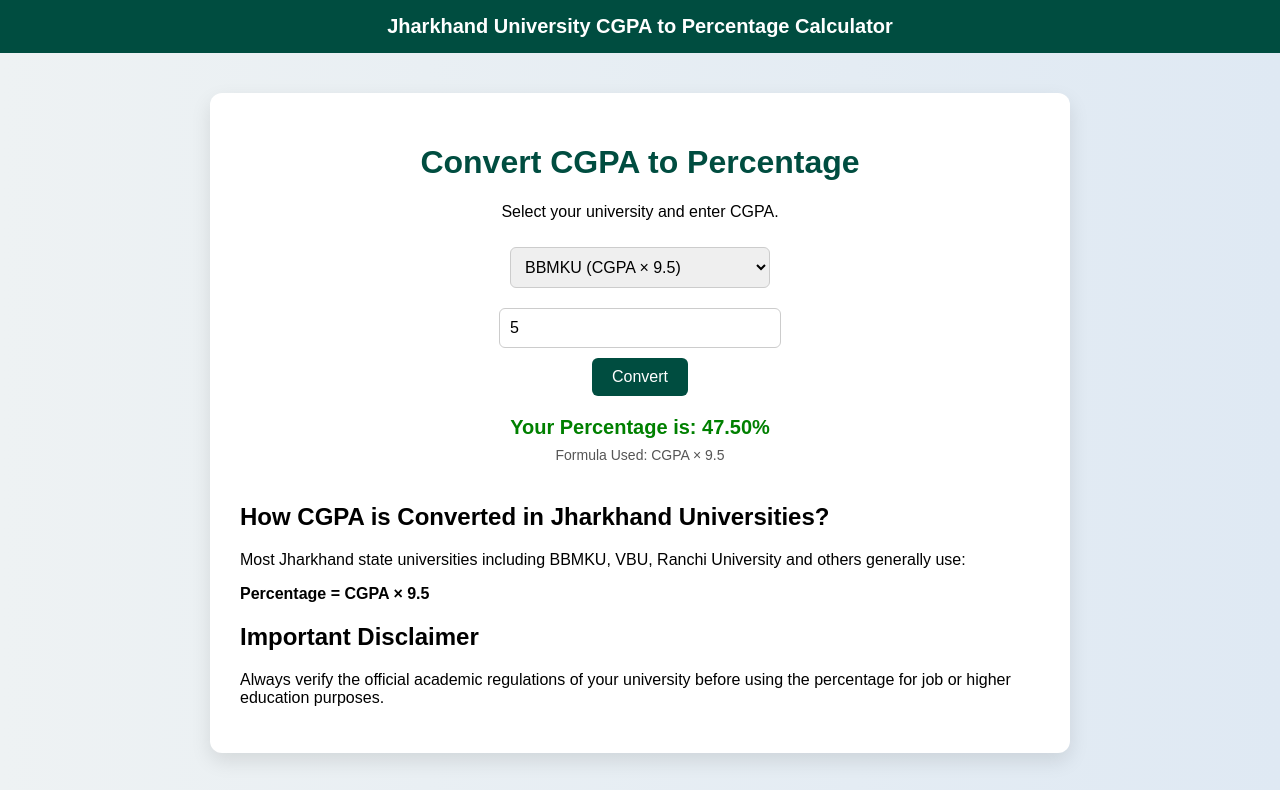
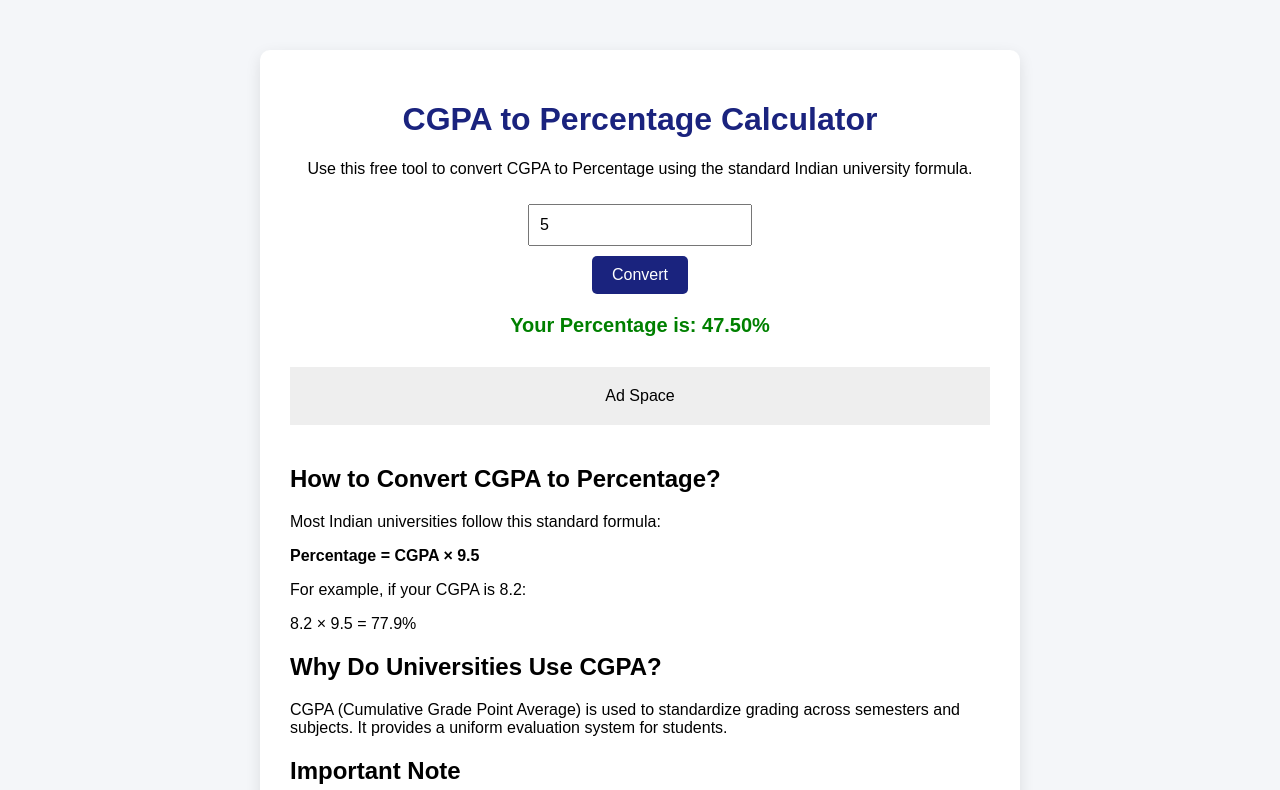
Before and after one commit to piudasgupta42/ALL-UNIVERSITY-CGPA-TO-PERCENTAGE-AND-VICE-VERSA-CONVERTER, a plain HTML site: page index.html in a window 1280 px wide. Both pictures are taken after typing "5" into the empty fields and a click on the button "Convert". Shown: the top 790 px of the page. Drawn offline with Linux system fonts and the light colour scheme.

Commit message:
Update index.html

```diff
--- a/index.html
+++ b/index.html
@@ -3,62 +3,50 @@
 <head>
 <meta charset="UTF-8">
 <meta name="viewport" content="width=device-width, initial-scale=1.0">
-<title>Jharkhand University CGPA to Percentage Calculator (BBMKU, VBU, RU, KU)</title>
-<meta name="description" content="Convert CGPA to Percentage for Jharkhand Universities like BBMKU, VBU, Ranchi University, Kolhan University and more. Free online calculator.">
-<meta name="robots" content="index, follow">
+<title>CGPA to Percentage Calculator (India) 2026</title>
+<meta name="description" content="Convert CGPA to Percentage easily using Indian university formula. Free online CGPA to Percentage calculator for students.">
 
 <style>
 body {
   font-family: Arial, sans-serif;
-  background: linear-gradient(to right, #eef2f3, #dfe9f3);
+  background: #f4f6f9;
   margin: 0;
   padding: 0;
-}
-
-header {
-  background: #004d40;
-  color: white;
-  padding: 15px;
   text-align: center;
-  font-size: 20px;
-  font-weight: bold;
 }
 
 .container {
-  max-width: 800px;
-  margin: 40px auto;
+  max-width: 700px;
+  margin: 50px auto;
   background: white;
   padding: 30px;
-  border-radius: 12px;
-  box-shadow: 0 8px 20px rgba(0,0,0,0.1);
-  text-align: center;
+  border-radius: 10px;
+  box-shadow: 0 5px 15px rgba(0,0,0,0.1);
 }
 
 h1 {
-  color: #004d40;
+  color: #1a237e;
 }
 
-select, input {
+input {
   padding: 10px;
-  width: 260px;
+  width: 200px;
   font-size: 16px;
   margin: 10px;
-  border-radius: 6px;
-  border: 1px solid #ccc;
 }
 
 button {
   padding: 10px 20px;
   font-size: 16px;
-  background: #004d40;
+  background: #1a237e;
   color: white;
   border: none;
-  border-radius: 6px;
+  border-radius: 5px;
   cursor: pointer;
 }
 
 button:hover {
-  background: #00695c;
+  background: #303f9f;
 }
 
 .result {
@@ -68,126 +56,75 @@ button:hover {
   color: green;
 }
 
-.formula {
-  margin-top: 8px;
-  font-size: 14px;
-  color: #555;
-}
-
-.custom-box {
-  display: none;
-}
-
 .content {
   text-align: left;
   margin-top: 40px;
 }
 
-footer {
+.ad-space {
+  margin: 30px 0;
+  padding: 20px;
+  background: #eee;
   text-align: center;
-  padding: 15px;
-  background: #004d40;
-  color: white;
-  margin-top: 40px;
-  font-size: 14px;
 }
 </style>
 </head>
-
 <body>
-
-<header>
-Jharkhand University CGPA to Percentage Calculator
-</header>
 
 <div class="container">
 
-<h1>Convert CGPA to Percentage</h1>
-<p>Select your university and enter CGPA.</p>
+<h1>CGPA to Percentage Calculator</h1>
 
-<select id="university">
-  <option value="bbmku">BBMKU (CGPA × 9.5)</option>
-  <option value="vbu">Vinoba Bhave University (CGPA × 9.5)</option>
-  <option value="ranchi">Ranchi University (CGPA × 9.5)</option>
-  <option value="kolhan">Kolhan University (CGPA × 9.5)</option>
-  <option value="skmu">Sido Kanhu Murmu University (CGPA × 9.5)</option>
-  <option value="npu">Nilamber-Pitamber University (CGPA × 9.5)</option>
-  <option value="custom">Custom Multiplier</option>
-</select>
+<p>Use this free tool to convert CGPA to Percentage using the standard Indian university formula.</p>
 
+<input type="number" id="cgpa" placeholder="Enter CGPA" step="0.01" min="0" max="10">
 <br>
-
-<input type="number" id="cgpa" placeholder="Enter CGPA (0 - 10)" step="0.01" min="0" max="10">
-
-<div class="custom-box" id="customBox">
-  <input type="number" id="multiplier" placeholder="Enter Custom Multiplier" step="0.1">
-</div>
-
-<br>
-
 <button onclick="convert()">Convert</button>
 
 <div class="result" id="result"></div>
-<div class="formula" id="formula"></div>
+
+<div class="ad-space">
+<!-- Google AdSense Code Will Go Here After Approval -->
+Ad Space
+</div>
 
 <div class="content">
-<h2>How CGPA is Converted in Jharkhand Universities?</h2>
-<p>Most Jharkhand state universities including BBMKU, VBU, Ranchi University and others generally use:</p>
+<h2>How to Convert CGPA to Percentage?</h2>
+
+<p>Most Indian universities follow this standard formula:</p>
+
 <p><strong>Percentage = CGPA × 9.5</strong></p>
 
-<h2>Important Disclaimer</h2>
-<p>Always verify the official academic regulations of your university before using the percentage for job or higher education purposes.</p>
+<p>For example, if your CGPA is 8.2:</p>
+<p>8.2 × 9.5 = 77.9%</p>
+
+<h2>Why Do Universities Use CGPA?</h2>
+<p>CGPA (Cumulative Grade Point Average) is used to standardize grading across semesters and subjects. It provides a uniform evaluation system for students.</p>
+
+<h2>Important Note</h2>
+<p>Some universities use different formulas. Always verify with your institution’s official guidelines.</p>
+
+<h2>Frequently Asked Questions</h2>
+
+<p><strong>Is CGPA multiplied by 9.5 everywhere?</strong><br>
+No. Some universities use different multipliers.</p>
+
+<p><strong>Can I use this calculator for job applications?</strong><br>
+Yes, if your university follows the 9.5 formula.</p>
+
 </div>
 
 </div>
 
-<footer>
-© 2026 Jharkhand CGPA Calculator | Educational Tool
-</footer>
-
 <script>
-const universitySelect = document.getElementById("university");
-const customBox = document.getElementById("customBox");
-
-universitySelect.addEventListener("change", function() {
-  if (this.value === "custom") {
-    customBox.style.display = "block";
-  } else {
-    customBox.style.display = "none";
-  }
-});
-
 function convert() {
-  const cgpa = parseFloat(document.getElementById("cgpa").value);
-  const university = universitySelect.value;
-  const resultDiv = document.getElementById("result");
-  const formulaDiv = document.getElementById("formula");
-
-  if (isNaN(cgpa) || cgpa < 0 || cgpa > 10) {
-    resultDiv.innerHTML = "Please enter a valid CGPA between 0 and 10.";
-    formulaDiv.innerHTML = "";
+  const cgpa = document.getElementById("cgpa").value;
+  if (cgpa === "" || cgpa < 0 || cgpa > 10) {
+    document.getElementById("result").innerHTML = "Please enter a valid CGPA between 0 and 10.";
     return;
   }
-
-  let percentage;
-  let formulaText;
-
-  if (university === "custom") {
-    const multiplier = parseFloat(document.getElementById("multiplier").value);
-    if (isNaN(multiplier)) {
-      resultDiv.innerHTML = "Please enter a valid custom multiplier.";
-      formulaDiv.innerHTML = "";
-      return;
-    }
-    percentage = cgpa * multiplier;
-    formulaText = "CGPA × " + multiplier;
-  } else {
-    percentage = cgpa * 9.5;
-    formulaText = "CGPA × 9.5";
-  }
-
-  resultDiv.innerHTML = "Your Percentage is: " + percentage.toFixed(2) + "%";
-  formulaDiv.innerHTML = "Formula Used: " + formulaText;
+  const percentage = (cgpa * 9.5).toFixed(2);
+  document.getElementById("result").innerHTML = "Your Percentage is: " + percentage + "%";
 }
 </script>
 
```
